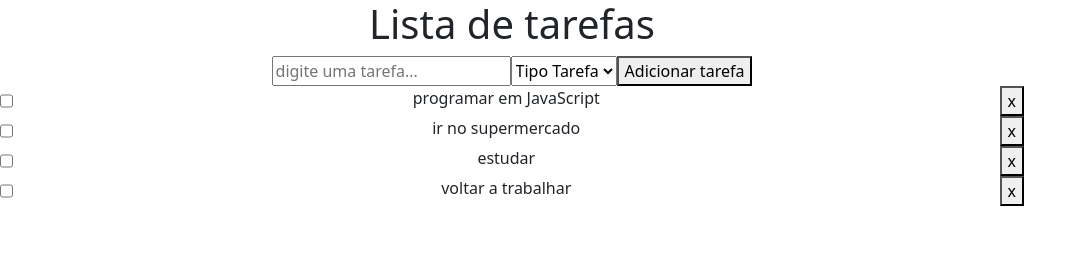
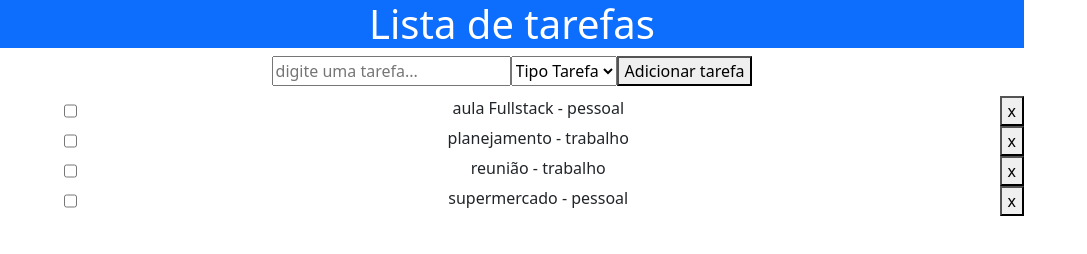
Before and after one commit to gibarbato/fullstack_senai_health_toDoList-, a plain HTML site: page index.html in a window 1280 px wide. Shown: the whole page, without its empty margins (0-1087 px from the left). Drawn offline with nearby package versions, Linux system fonts and the light colour scheme.

Commit message:
inserindo novo index e estilos

```diff
--- a/estilos.css
+++ b/estilos.css
@@ -10,9 +10,9 @@ header {
 }
 
 ul {
-
     list-style-type: none;
     padding-left: 0;
+    padding:0;
 }
 
 li {
@@ -49,7 +49,10 @@ main {
 .cabecalho{
     display: flex;
     justify-content: center;
+}
 
+.lista-tarefas{
+    margin-top: 10px;
 }
 
 input:checked + .checkbox-wrapper {
--- a/index.html
+++ b/index.html
@@ -1,5 +1,5 @@
 <!DOCTYPE html>
-<html lang="en">
+<html lang="pt-BR">
 <head>
     <meta charset="UTF-8">
     <meta name="viewport" content="width=device-width, initial-scale=1.0">
@@ -9,7 +9,7 @@
     <title>to Do List</title>
 </head>
 <body>
-    <header>
+    <header class = "bg-primary text-white">
         <H1>Lista de tarefas</H1>
     </header>
 
@@ -21,18 +21,25 @@
             </select>
             <button>Adicionar tarefa</button>
         </div>
-        <div>
-            <ul class="list-group list-group-item-primary ">
-                <li><input type="checkbox" id="item-1"> <label for="item-1" class="checkbox-wrapper">programar em JavaScript</label> <button class="btn-cancel danger">x</button></li>
+
+        <div class = "lista-tarefas">
+            <ul id="lista-tarefas">
+            </ul>
+        </div>
+
+        <!-- <div class="lista-tarefas"> -->
+            <!-- <ul class="list-group list-group-item-primary ">
+                <li><input type="checkbox" id="item-1"> <label for="item-1" class="checkbox-wrapper">programar em JavaScript</label> <button class="btn-cancel">x</button></li>
                 <li><input type="checkbox" id="item-2"> <label for="item-2" class="checkbox-wrapper">ir no supermercado</label><button class="btn-cancel">x</button></li>
                 <li><input type="checkbox" id="item-3"> <label for="item-3" class="checkbox-wrapper">estudar</label><button class="btn-cancel">x</button></li>
                 <li><input type="checkbox" id="item-4"> <label for="item-4" class="checkbox-wrapper">voltar a trabalhar</label><button class="btn-cancel">x</button></li>
-            </ul>
-        </div>
+            </ul> -->
+        <!-- </div> -->
     </main>
 
     <script src="https://cdn.jsdelivr.net/npm/@popperjs/core@2.11.8/dist/umd/popper.min.js"
     integrity="sha384-I7E8VVD/ismYTF4hNIPjVp/Zjvgyol6VFvRkX/vR+Vc4jQkC+hVqc2pM8ODewa9r"
     crossorigin="anonymous"></script>
+    <script src="script.js"></script>
 </body>
 </html>
--- a/script.js
+++ b/script.js
@@ -1,14 +1,18 @@
 var tarefas = [
-    { nome: "aula Fullstack",
+  {
+    nome: "aula Fullstack",
     tipo: "pessoal"
   },
-    { nome: "planejamento",
+  {
+    nome: "planejamento",
     tipo: "trabalho"
   },
-    { nome: "reunião",
+  {
+    nome: "reunião",
     tipo: "trabalho"
   },
-    { nome: "supermercado",
+  {
+    nome: "supermercado",
     tipo: "pessoal"
   },
 ];
@@ -21,11 +25,11 @@ function exibirTarefas() {
   // Adiciona cada tarefa a listaInicial
   tarefas.forEach(function (tarefa, index) {
     setTimeout(function () {
-            var tarefaDiv = document.createElement("li");
+      var tarefaDiv = document.createElement("ul");
       tarefaDiv.innerHTML = `
-               <input id="item-${index}" type="checkbox" class="form-check-input check-tarefa"/>
-                <label for="item-${index} class="checkbox-wrapper">${tarefa.nome} - ${tarefa.tipo}</label>
-               <button class="btn btn-outline-danger">x</button>
+        <li>
+        <input type="checkbox" id="item-${index}"> <label for="item-${index}" class="checkbox-wrapper">${tarefa.nome} - ${tarefa.tipo}</label> <button class="btn-cancel">x</button>
+        </li>
     `;
       listaInicial.appendChild(tarefaDiv);
     }, 500 * index)
```
Also changed, not shown: index-2.html (+0 -10 lines). Lines whose indentation alone changed are shown as unchanged.
